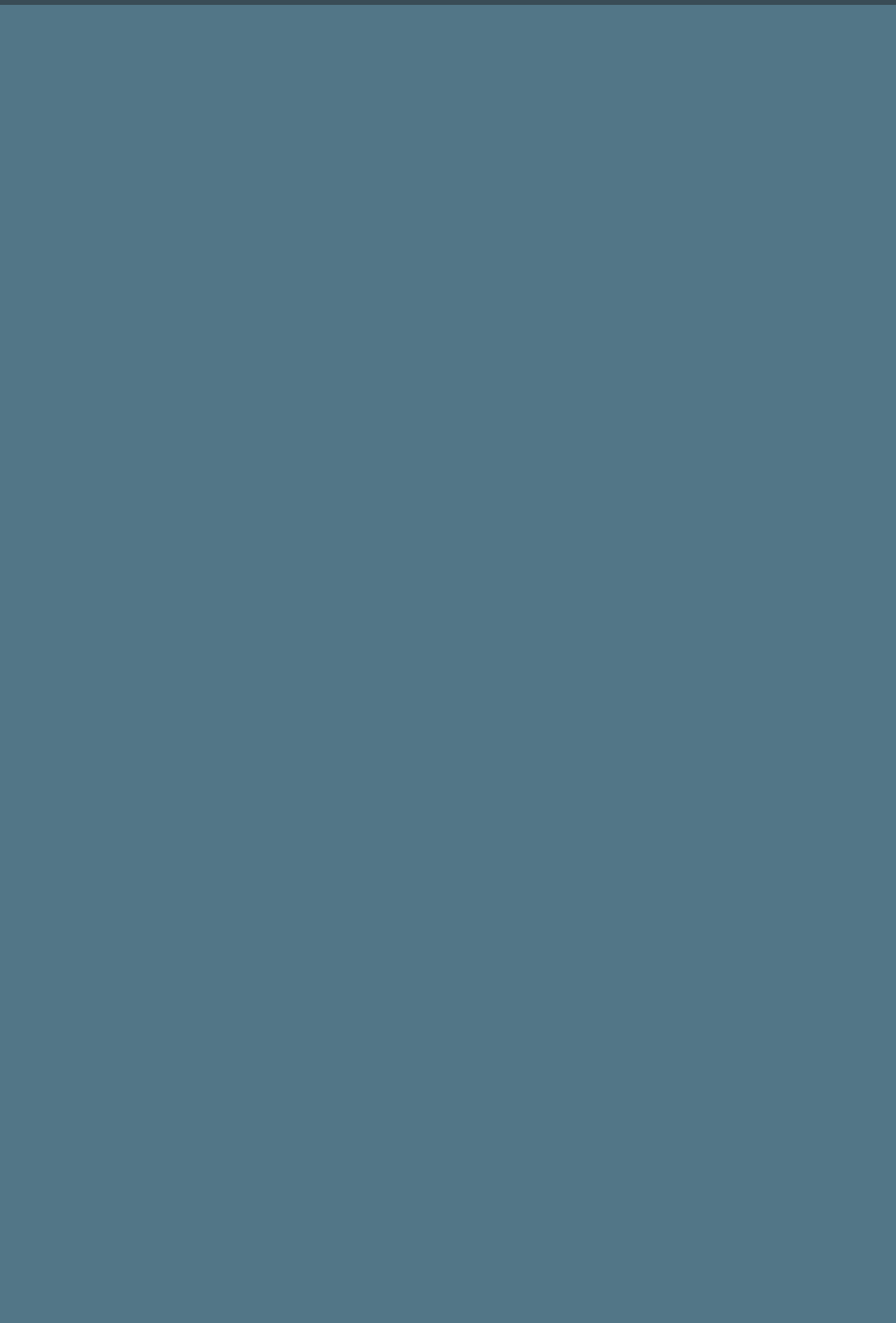
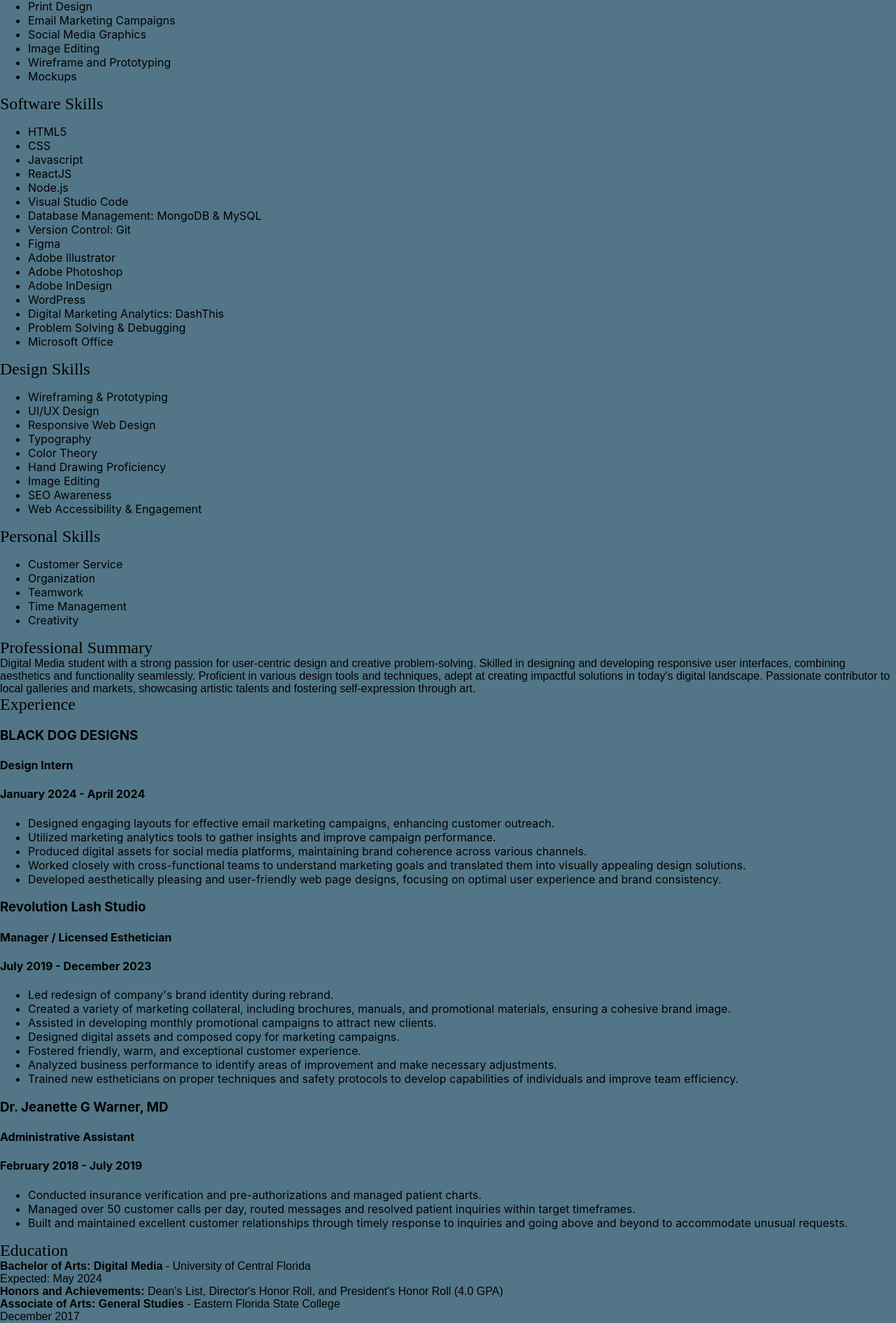
Before and after one commit to Lillybliss/Allgood-Designs, a React (Create React App) app: page /resume in a window 1280 px wide. Shown: the part 349-2239 px from the top of the page at 70% size. Before the commit the page ends 800 px from the top, so only its background shows below. Built offline with nearby package versions, Linux system fonts and the light colour scheme.

Commit message:
Resume copy done

```diff
--- a/src/Resume.js
+++ b/src/Resume.js
@@ -3,8 +3,199 @@ import React from "react";
 const Resume = () => {
   return (
     <div>
-      <h1>Resume</h1>
-      <p>Testing 1</p>
+      <div className="pers-info-container">
+        <div className="resume-header">
+          <h1>Lilly Allgood</h1>
+          <button className="resume-btn">Download Resume</button>
+        </div>
+
+        <div className="pers-info-icons">
+          <h2>Orlando, FL</h2>
+          <h2>Lillyallgood@ucf.edu</h2>
+          <h2>(321) 704-4909</h2>
+        </div>
+
+        <div className="skills">
+          <h2>What Can I Do?</h2>
+          <ul>
+            <li>Responsive Web Design</li>
+            <li>Front-End Development</li>
+            <li>Branding Collateral (Brochures, Banners, etc.)</li>
+            <li>Print Design</li>
+            <li>Email Marketing Campaigns</li>
+            <li>Social Media Graphics</li>
+            <li>Image Editing</li>
+            <li>Wireframe and Prototyping</li>
+            <li>Mockups</li>
+          </ul>
+
+          <h2>Software Skills</h2>
+          <ul>
+            <li>HTML5</li>
+            <li>CSS</li>
+            <li>Javascript</li>
+            <li>ReactJS</li>
+            <li>Node.js</li>
+            <li>Visual Studio Code</li>
+            <li>Database Management: MongoDB & MySQL </li>
+            <li>Version Control: Git</li>
+            <li>Figma</li>
+            <li>Adobe Illustrator</li>
+            <li>Adobe Photoshop</li>
+            <li>Adobe InDesign</li>
+            <li>WordPress</li>
+            <li>Digital Marketing Analytics: DashThis </li>
+            <li>Problem Solving & Debugging</li>
+            <li>Microsoft Office</li>
+          </ul>
+
+          <h2>Design Skills</h2>
+          <ul>
+            <li>Wireframing & Prototyping</li>
+            <li>UI/UX Design</li>
+            <li>Responsive Web Design</li>
+            <li>Typography</li>
+            <li>Color Theory</li>
+            <li>Hand Drawing Proficiency</li>
+            <li>Image Editing</li>
+            <li>SEO Awareness</li>
+            <li>Web Accessibility & Engagement</li>
+          </ul>
+
+          <h2>Personal Skills</h2>
+          <ul>
+            <li>Customer Service</li>
+            <li>Organization</li>
+            <li>Teamwork</li>
+            <li>Time Management</li>
+            <li>Creativity</li>
+          </ul>
+        </div>
+      </div>
+
+      <div className="prof-summary">
+        <h2>Professional Summary</h2>
+        <p>
+          Digital Media student with a strong passion for user-centric design
+          and creative problem-solving. Skilled in designing and developing
+          responsive user interfaces, combining aesthetics and functionality
+          seamlessly. Proficient in various design tools and techniques, adept
+          at creating impactful solutions in today's digital landscape.
+          Passionate contributor to local galleries and markets, showcasing
+          artistic talents and fostering self-expression through art.
+        </p>
+      </div>
+
+      <div className="Experience">
+        <h2>Experience</h2>
+        <h3>BLACK DOG DESIGNS</h3>
+        <h4>Design Intern</h4>
+        <h4>January 2024 - April 2024</h4>
+        <ul>
+          <li>
+            Designed engaging layouts for effective email marketing campaigns,
+            enhancing customer outreach.
+          </li>
+          <li>
+            Utilized marketing analytics tools to gather insights and improve
+            campaign performance.
+          </li>
+          <li>
+            Produced digital assets for social media platforms, maintaining
+            brand coherence across various channels.
+          </li>
+          <li>
+            Worked closely with cross-functional teams to understand marketing
+            goals and translated them into visually appealing design solutions.
+          </li>
+          <li>
+            Developed aesthetically pleasing and user-friendly web page designs,
+            focusing on optimal user experience and brand consistency.
+          </li>
+        </ul>
+
+        <h3>Revolution Lash Studio</h3>
+        <h4>Manager / Licensed Esthetician</h4>
+        <h4>July 2019 - December 2023</h4>
+        <ul>
+          <li>Led redesign of company's brand identity during rebrand.</li>
+          <li>
+            Created a variety of marketing collateral, including brochures,
+            manuals, and promotional materials, ensuring a cohesive brand image.
+          </li>
+          <li>
+            Assisted in developing monthly promotional campaigns to attract new
+            clients.
+          </li>
+          <li>
+            Designed digital assets and composed copy for marketing campaigns.
+          </li>
+          <li>Fostered friendly, warm, and exceptional customer experience.</li>
+          <li>
+            Analyzed business performance to identify areas of improvement and
+            make necessary adjustments.
+          </li>
+          <li>
+            Trained new estheticians on proper techniques and safety protocols
+            to develop capabilities of individuals and improve team efficiency.
+          </li>
+        </ul>
+
+        <h3>Dr. Jeanette G Warner, MD</h3>
+        <h4>Administrative Assistant</h4>
+        <h4>February 2018 - July 2019</h4>
+        <ul>
+          <li>
+            Conducted insurance verification and pre-authorizations and managed
+            patient charts.
+          </li>
+          <li>
+            Managed over 50 customer calls per day, routed messages and resolved
+            patient inquiries within target timeframes.
+          </li>
+          <li>
+            Built and maintained excellent customer relationships through timely
+            response to inquiries and going above and beyond to accommodate
+            unusual requests.
+          </li>
+        </ul>
+      </div>
+
+      <div className="Education">
+        <h2>Education</h2>
+        <div className="ucf">
+          <p>
+            <strong>Bachelor of Arts: Digital Media</strong> - University of
+            Central Florida
+          </p>
+          <p>Expected: May 2024</p>
+          <p>
+            <strong>Honors and Achievements: </strong>Dean's List, Director's
+            Honor Roll, and President's Honor Roll (4.0 GPA)
+          </p>
+        </div>
+
+        <div className="efsc">
+          <p>
+            <strong>Associate of Arts: General Studies</strong> - Eastern
+            Florida State College
+          </p>
+          <p>December 2017</p>
+        </div>
+
+        <div className="certifications">
+          {/*<h2>Certifications</h2>
+          <p>Adobe Certified Associate - Visual Design Using Adobe Photoshop</p>
+          <p>Adobe Certified Associate - Graphic Design & Illustration Using Adobe Illustrator</p>
+          <p>Adobe Certified Associate - Print & Digital Media Publication Using Adobe InDesign</p>
+  */}
+          <p>
+            <strong>Esthetician's License</strong> - The Salon Professional
+            Academy
+          </p>
+          <p>June 2019</p>
+        </div>
+      </div>
     </div>
   );
 };
--- a/src/Styles/Portfolio.css
+++ b/src/Styles/Portfolio.css
@@ -40,11 +40,8 @@
 
 .category-btn:active {
   background: #F6BBBC;
-  font-size: 0.75em;
-  cursor: pointer;
-  width: max-content;
   min-width: 80px;
-  margin: auto 5px;
+
 }
 
 .portfolio {
```
